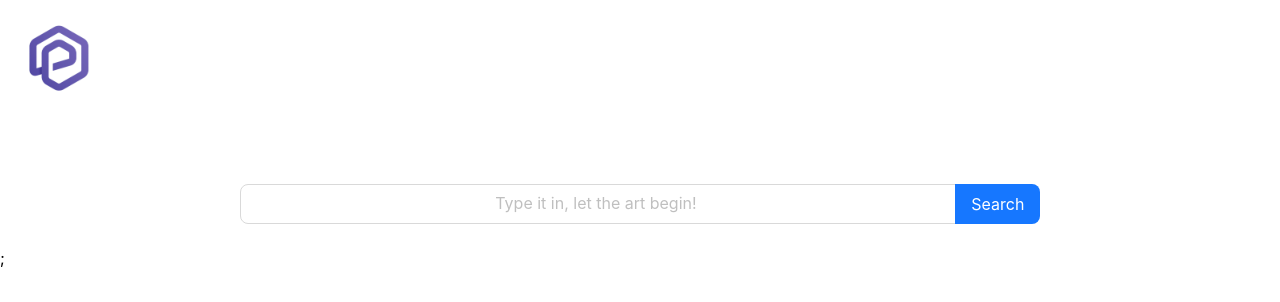
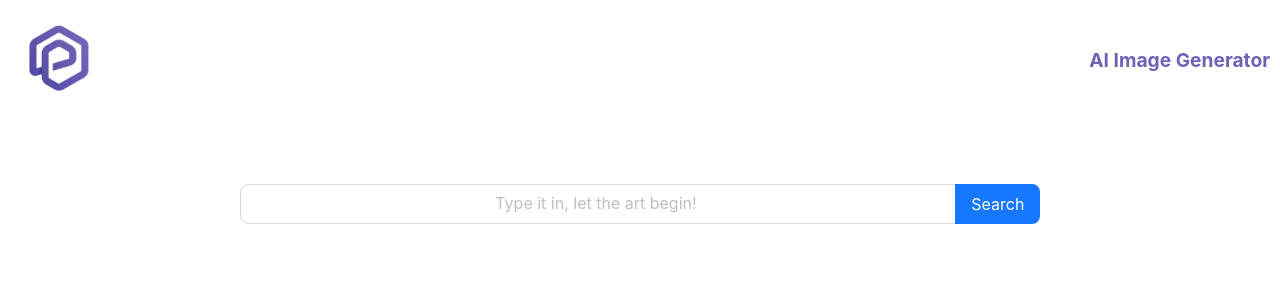
Before and after one commit to pravinray/ImageGenerator, a React (Create React App) app: page / in a window 1280 px wide. Shown: the top 302 px of the page. Built offline with nearby package versions, Linux system fonts and the light colour scheme.

Commit message:
header component updated

```diff
--- a/src/App.js
+++ b/src/App.js
@@ -1,12 +1,12 @@
 import "./App.css";
 import Generator from "./components/generator";
-import Logo from "./components/logo";
+import Header from "./components/header";
 
 const App = () => {
   return (
     <>
-      <Logo />
-      <Generator />;
+      <Header />
+      <Generator />
     </>
   );
 };
--- /dev/null
+++ b/src/components/header.js
@@ -0,0 +1,40 @@
+import { Image } from "antd";
+import React from "react";
+
+const Header = () => {
+  return (
+    <header
+      style={{
+        display: "flex",
+        justifyContent: "space-between",
+        alignItems: "center",
+        padding: "10px",
+        position: "sticky",
+        top: 0,
+        width: "100%",
+        backgroundColor: "#fff",
+        zIndex: 1000,
+      }}
+    >
+      <Image
+        alt="logo"
+        src={require("../assets/images/logo.png")}
+        width={100}
+        height={"auto"}
+        preview={false}
+      />
+      <div
+        style={{
+          color: "#7160b5",
+          marginRight: "20px",
+          fontSize: "larger",
+          fontWeight: "bold",
+        }}
+      >
+        AI Image Generator
+      </div>
+    </header>
+  );
+};
+
+export default Header;
--- a/src/components/logo.js
+++ /dev/null
@@ -1,23 +0,0 @@
-import { Image } from "antd";
-import React from "react";
-
-const Logo = () => {
-  return (
-    <Image
-      alt="logo"
-      src={require("../assets/images/logo.png")}
-      width={100}
-      height={"auto"}
-      style={{
-        position: "sticky",
-        top: 0,
-        left: 0,
-        zIndex: 1000,
-        margin: "10px",
-      }}
-      preview={false}
-    />
-  );
-};
-
-export default Logo;
```
